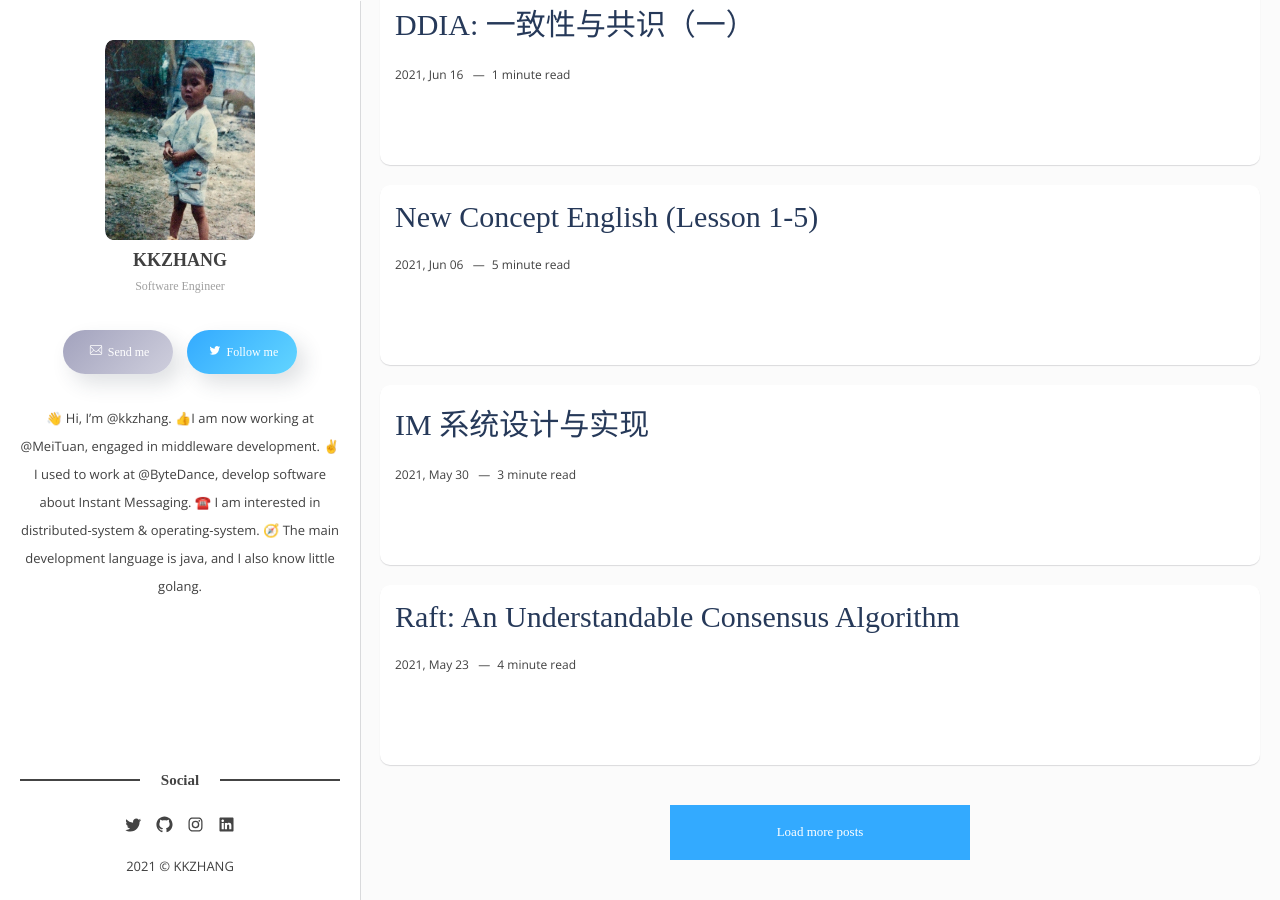
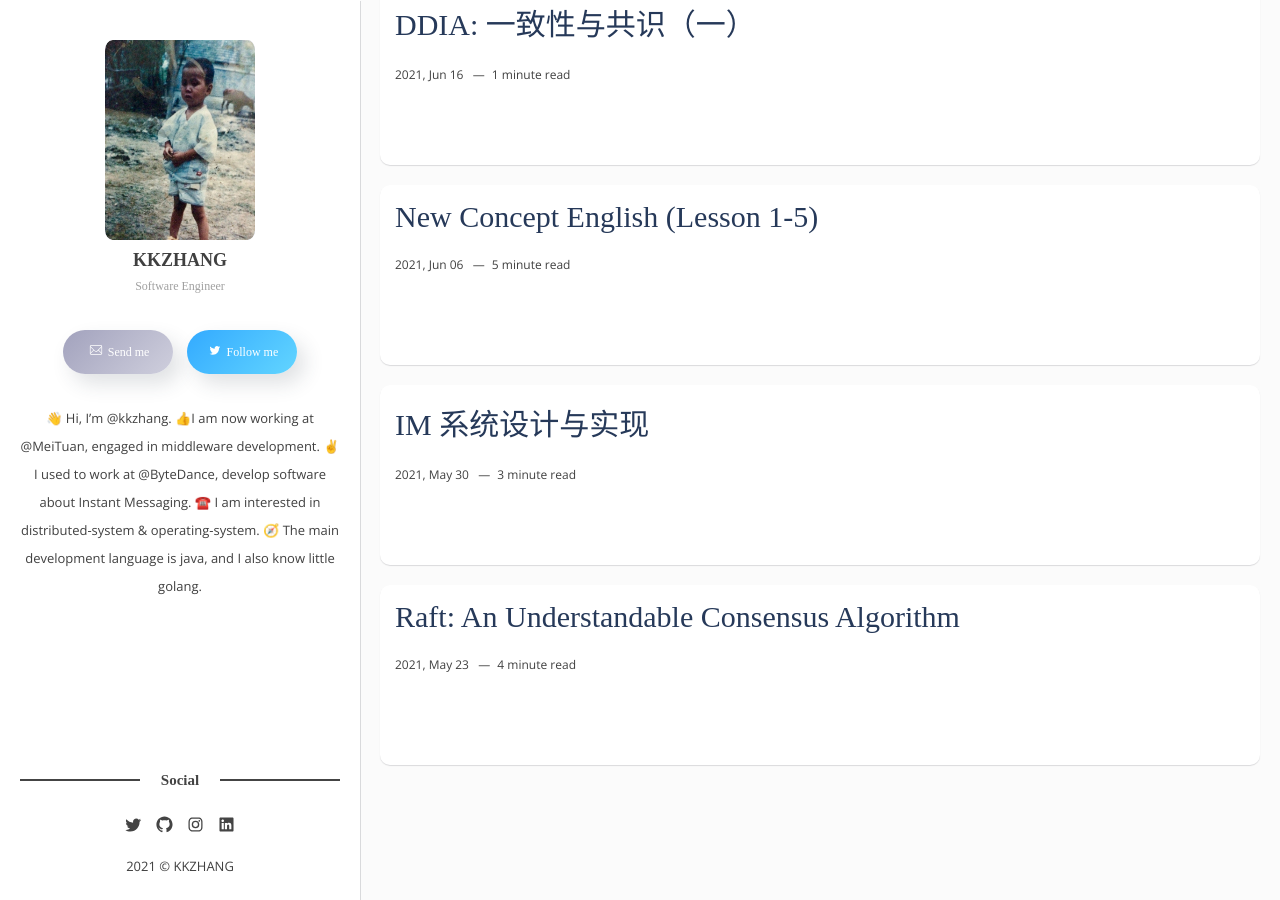
Before and after one commit to kkzhang-tt/kkzhang-tt.github.io, a Jekyll site: the page built from index.html, in a window 1280 px wide and 900 px high, scrolled down 694 px. Built offline with Jekyll 4.4.1, drawn with Linux system fonts in a browser that asks for light colours; some web fonts are replaced; the list of posts is cut into pages by our own code.

Commit message:
rm load-more

```diff
--- a/index.html
+++ b/index.html
@@ -33,7 +33,7 @@ layout: home
 
 {% assign postCount = site.posts | size %}
 {% assign postsCovered = site.paginate | plus:offset %}
-{% if postsCovered < postCount %}
+<!-- {% if postsCovered < postCount %}
   <button class="c-load-more c-btn c-btn--middle">Load more posts</button>
-{% endif %}
+{% endif %} -->
 {% include categories.html %}
```
